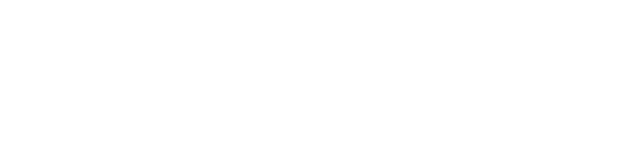
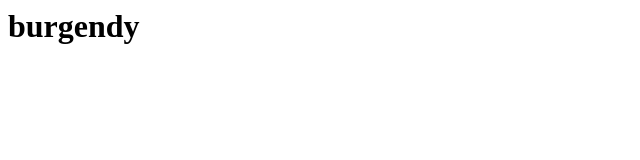
Before and after one commit to Elisamary14/elisa, a plain HTML site: page index.html in a window 1280 px wide. Shown: the whole page, without its empty margins (0-640 px from the left). Drawn offline with Linux system fonts and the light colour scheme.

Commit message:
Update index.html

```diff
--- a/index.html
+++ b/index.html
@@ -2,5 +2,8 @@
 <head>
 </head>
 <body>
+  <h1>
+    burgendy
+  </h1>
 </body>
 </html>
```
